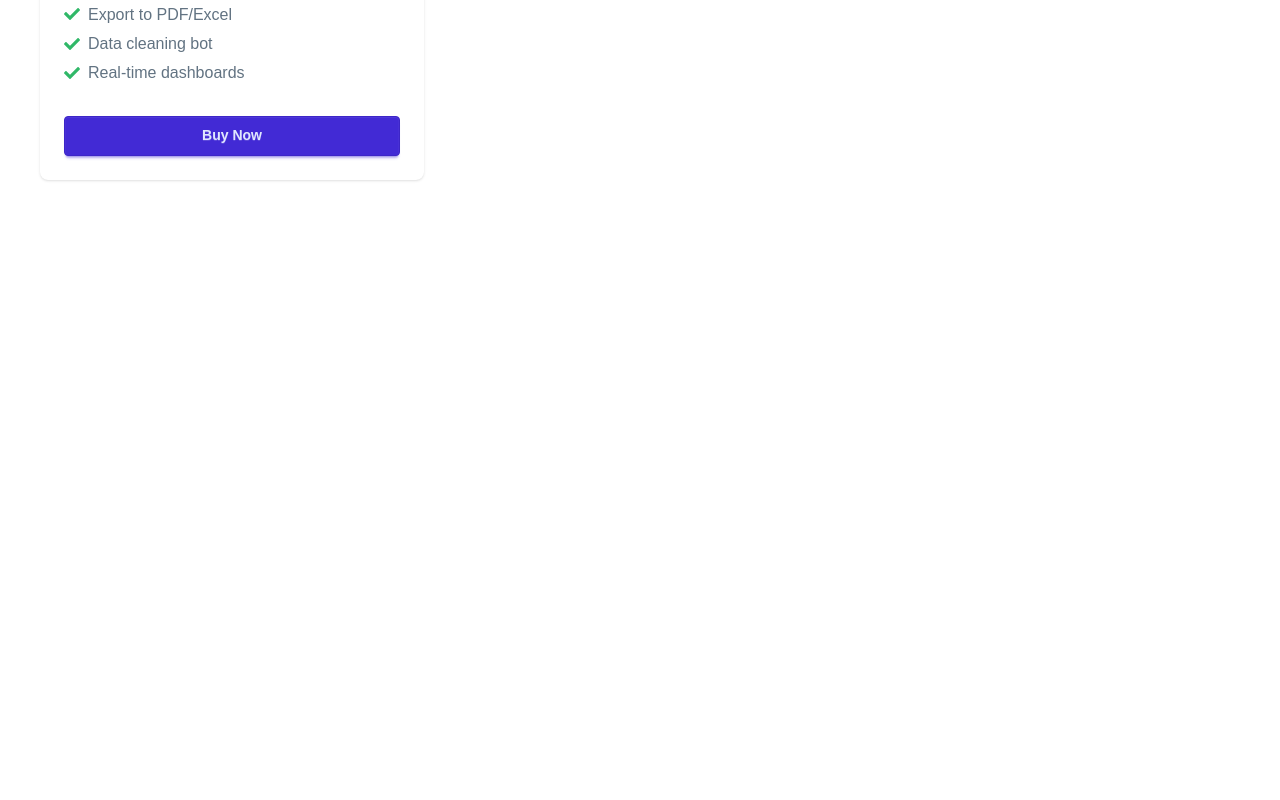
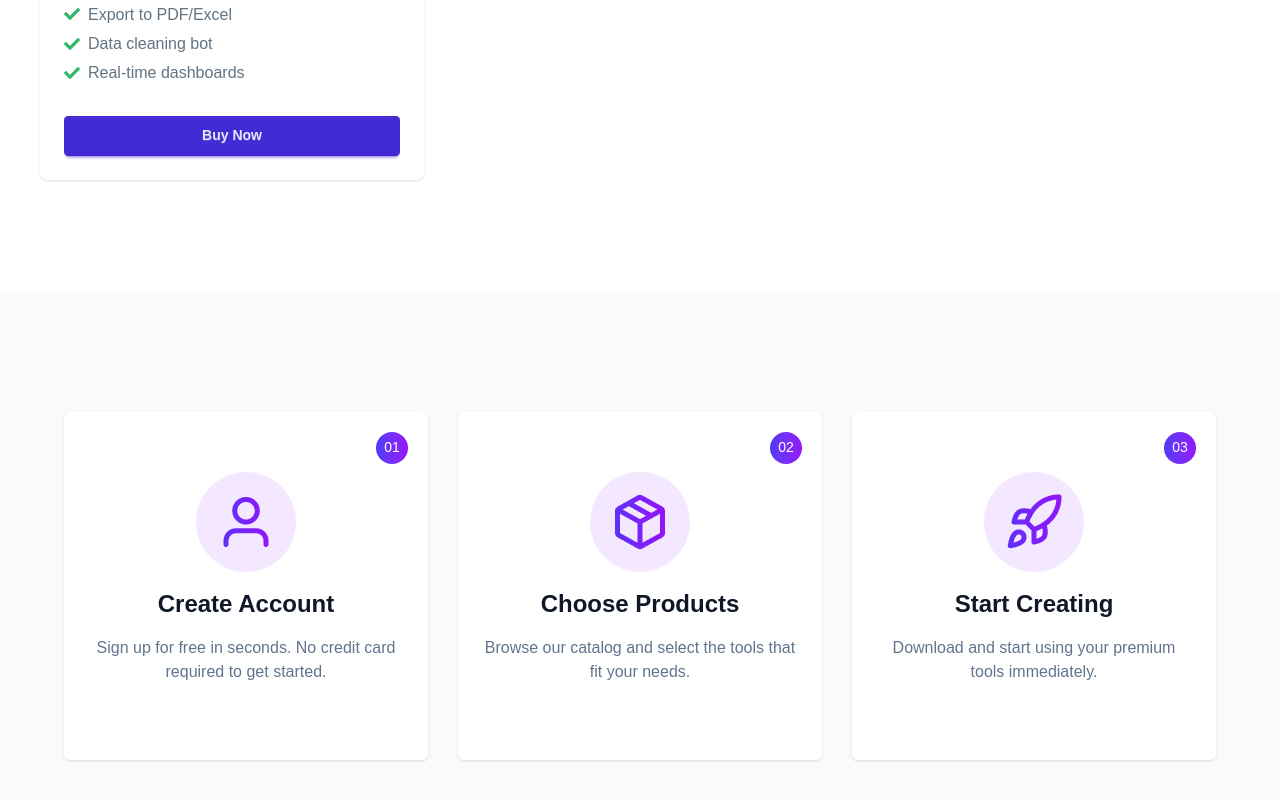
Before and after one commit to ab-bakkar71/assignment-06, a React (Vite) app: page / in a window 1280 px wide. Shown: the part 3043-3843 px from the top of the page. Before the commit the page ends 3335 px from the top, so only its background shows below. Built offline with nearby package versions, Linux system fonts and the light colour scheme.

Commit message:
get started section added

```diff
--- a/src/App.jsx
+++ b/src/App.jsx
@@ -6,6 +6,7 @@
 import Highlights from './Components/Highlights';
 import Cart from './Components/Cart';
 import ProductTitle from './Components/ProductTitle';
+import GetStarted from './Components/GetStarted';
 
 const fetchProduct = async() => {
   const rsc = await fetch('/data.json');
@@ -34,6 +35,8 @@
 
     {ProductType === 'cart' && <Cart carts={carts} setCarts={setCarts}/>}
 
+    <GetStarted/>
+
     </>
   )
 }
--- /dev/null
+++ b/src/Components/GetStarted.jsx
@@ -0,0 +1,44 @@
+import User from '../assets/user.png';
+import Rocket from '../assets/rocket.png';
+import Package from '../assets/package.png';
+
+const GetStarted = () => {
+    return (
+        <div className='bg-slate-50 py-30'>
+            <div className=' max-w-300 mx-auto w-[90%] grid grid-cols-1 md:grid-cols-2 lg:grid-cols-3 gap-7.5 '>
+                <div className='relative flex flex-col justify-center items-center bg-white p-6 py-15 rounded-md shadow space-y-4 text-center'>
+                    <div className='bg-purple-100 p-5 rounded-full'>
+                        <img src={User} alt="User Icon" />
+                    </div>
+                    <h3 className='text-gray-900 text-2xl font-bold'>Create Account</h3>
+                    <p className='text-slate-500 font-[16px]'>Sign up for free in seconds. No credit card required to get started.</p>
+                    <div className='absolute top-5 right-5 bg-linear-to-r from-[#4F39F6] to-[#9514FA] text-white text-[14px] w-8 h-8 flex items-center justify-center rounded-full'>
+                        01
+                    </div>
+                </div>
+                <div className='relative flex flex-col justify-center items-center bg-white p-6 py-15 rounded-md shadow space-y-4 text-center'>
+                    <div className='bg-purple-100 p-5 rounded-full'>
+                        <img src={Package} alt="User Icon" />
+                    </div>
+                    <h3 className='text-gray-900 text-2xl font-bold'>Choose Products</h3>
+                    <p className='text-slate-500 font-[16px]'>Browse our catalog and select the tools that fit your needs.</p>
+                    <div className='absolute top-5 right-5 bg-linear-to-r from-[#4F39F6] to-[#9514FA] text-white text-[14px] w-8 h-8 flex items-center justify-center rounded-full'>
+                        02
+                    </div>
+                </div>
+                <div className='relative flex flex-col justify-center items-center bg-white p-6 py-15 rounded-md shadow space-y-4 text-center'>
+                    <div className='bg-purple-100 p-5 rounded-full'>
+                        <img src={Rocket} alt="User Icon" />
+                    </div>
+                    <h3 className='text-gray-900 text-2xl font-bold'>Start Creating</h3>
+                    <p className='text-slate-500 font-[16px]'>Download and start using your premium tools immediately.</p>
+                    <div className='absolute top-5 right-5 bg-linear-to-r from-[#4F39F6] to-[#9514FA] text-white text-[14px] w-8 h-8 flex items-center justify-center rounded-full'>
+                        03
+                    </div>
+                </div>
+            </div>
+        </div>
+    );
+};
+
+export default GetStarted;
```
